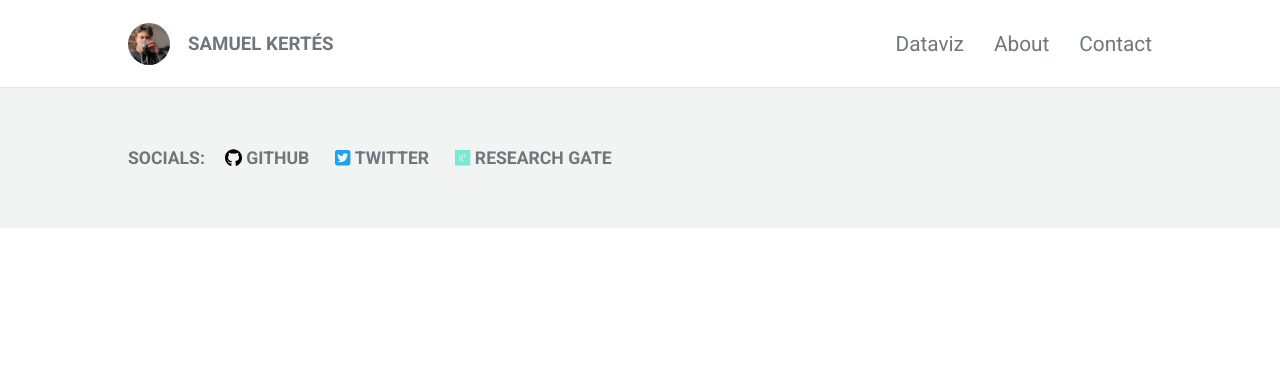
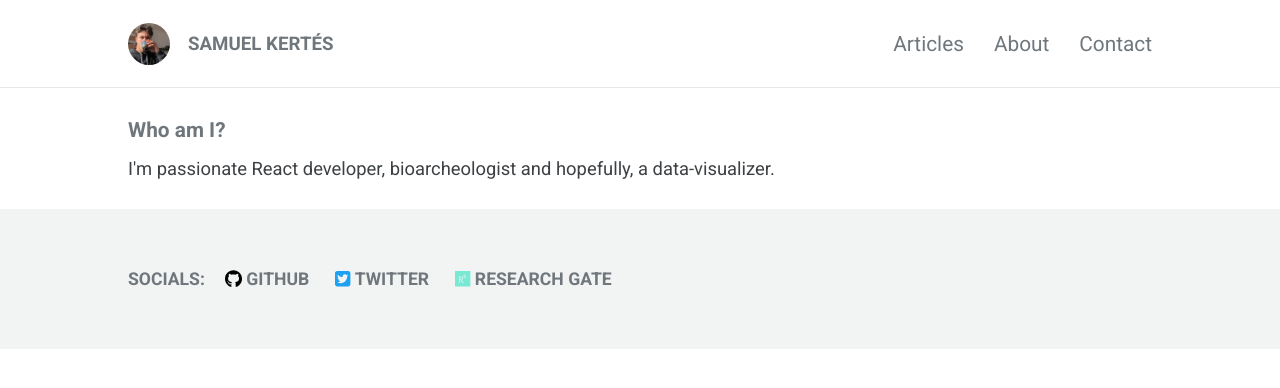
Before and after one commit to estebanix/viz_journey, a React (Vite) app: page / in a window 1280 px wide. Shown: the top 388 px of the page. Built offline with nearby package versions, Linux system fonts and the light colour scheme.

Commit message:
real links added

```diff
--- a/package.json
+++ b/package.json
@@ -15,7 +15,8 @@
     "@fortawesome/free-solid-svg-icons": "^6.4.2",
     "@fortawesome/react-fontawesome": "^0.2.0",
     "react": "^18.2.0",
-    "react-dom": "^18.2.0"
+    "react-dom": "^18.2.0",
+    "react-router-dom": "^6.15.0"
   },
   "devDependencies": {
     "@types/react": "^18.2.15",
--- a/src/App.css
+++ b/src/App.css
@@ -13,6 +13,11 @@ button{
 
 ul{
   list-style: none;
+}
+
+a{
+  color: inherit;
+  text-decoration: inherit;
 }
 
 .nav--container{
@@ -92,3 +97,23 @@ ul{
   display: flex;
   gap: 26px;
 }
+
+.main-screen-about--container{
+  width: 100%;
+  height: auto;
+  padding: 30px 10%;
+  display: flex;
+  flex-direction: column;
+  gap: 16px;
+}
+
+.main-screen-about--container h1{
+  color: #6f777d;
+  font-size: 1.3em;
+}
+
+.main-screen-about--container h2{
+  color: #3d4144;
+  font-weight: 400;
+  font-size: 1.15em;
+}
--- a/src/App.tsx
+++ b/src/App.tsx
@@ -1,11 +1,18 @@
 import './App.css'
-import MainScreen from './Components/Big_Components/MainScreen'
+import MainScreen from './Components/Big_Components/MainScreen';
+import MainAbout from './Components/Big_Components/MainAbout';
+import { Routes, Route } from 'react-router-dom';
 
 function App() {
 
   return (
     <>
-      <MainScreen />
+      <Routes>
+        <Route path='/' element={<MainScreen />} />
+        <Route path='/dataviz' />
+        <Route path='/about' element={<MainAbout />} />
+        <Route path='/contact' />
+      </Routes>
     </>
   )
 }
--- /dev/null
+++ b/src/Components/Big_Components/MainAbout.tsx
@@ -0,0 +1,9 @@
+
+
+export default function MainAbout(){
+    return(
+        <main>
+
+        </main>
+    );
+}
--- a/src/Components/Big_Components/MainScreen.tsx
+++ b/src/Components/Big_Components/MainScreen.tsx
@@ -1,10 +1,12 @@
 import Nav from "../Small_Components/Nav";
+import MainScreenAbout from "../Small_Components/MainScreenAbout";
 import Footer from "../Small_Components/Footer";
 
 export default function MainScreen(){
     return(
         <main>
             <Nav />
+            <MainScreenAbout />
             <Footer />
         </main>
     );
--- a/src/Components/Small_Components/Footer.tsx
+++ b/src/Components/Small_Components/Footer.tsx
@@ -6,9 +6,9 @@ export default function Footer(){
         <footer className="footer--container">
             <p>SOCIALS:</p>
             <ul>
-                <li><FontAwesomeIcon style={{color:"#000000"}} icon={faGithub} /> GITHUB</li>
-                <li><FontAwesomeIcon style={{color:"#1DA1F2"}} icon={faSquareTwitter} /> TWITTER</li>
-                <li><FontAwesomeIcon style={{color:"#79E9D3"}} icon={faResearchgate} /> RESEARCH GATE</li>
+                <a href='https://github.com/estebanix'><li className='nav-li'><FontAwesomeIcon style={{color:"#000000"}} icon={faGithub} /> GITHUB</li></a>
+                <a href='https://twitter.com/SamuelKertes'><li className='nav-li'><FontAwesomeIcon style={{color:"#1DA1F2"}} icon={faSquareTwitter} /> TWITTER</li></a>
+                <li className='nav-li'><FontAwesomeIcon style={{color:"#79E9D3"}} icon={faResearchgate} /> RESEARCH GATE</li>
             </ul>
         </footer>
     );
--- /dev/null
+++ b/src/Components/Small_Components/MainScreenAbout.tsx
@@ -0,0 +1,10 @@
+
+
+export default function MainScreenAbout(){
+    return(
+        <main className="main-screen-about--container">
+            <h1>Who am I?</h1>
+            <h2>I'm passionate React developer, bioarcheologist and hopefully, a data-visualizer. </h2>
+        </main>
+    );
+}
--- a/src/Components/Small_Components/Nav.tsx
+++ b/src/Components/Small_Components/Nav.tsx
@@ -1,13 +1,13 @@
-
+import {Link} from 'react-router-dom';
 
 export default function Nav(){
     return(
         <nav className="nav--container">
             <img src="../Images/photo.jpg" />
-            <h3>SAMUEL KERTÉS</h3>
+            <h3><Link to="/">SAMUEL KERTÉS</Link></h3>
             <ul>
-                <li className="nav-li">Dataviz</li>
-                <li className="nav-li">About</li>
+                <li className="nav-li"><Link to="/dataviz">Articles</Link></li>
+                <li className="nav-li"><Link to="/about">About</Link></li>
                 <li className="nav-li">Contact</li>
             </ul>
         </nav>
--- a/src/main.tsx
+++ b/src/main.tsx
@@ -2,9 +2,12 @@ import React from 'react'
 import ReactDOM from 'react-dom/client'
 import App from './App.tsx'
 import './App.css'
+import { BrowserRouter } from 'react-router-dom'
 
 ReactDOM.createRoot(document.getElementById('root')!).render(
   <React.StrictMode>
-    <App />
+    <BrowserRouter>
+      <App />
+    </BrowserRouter>
   </React.StrictMode>,
 )
```
Also changed, not shown: 1 other file (tests, documents, lock files or other folders).
